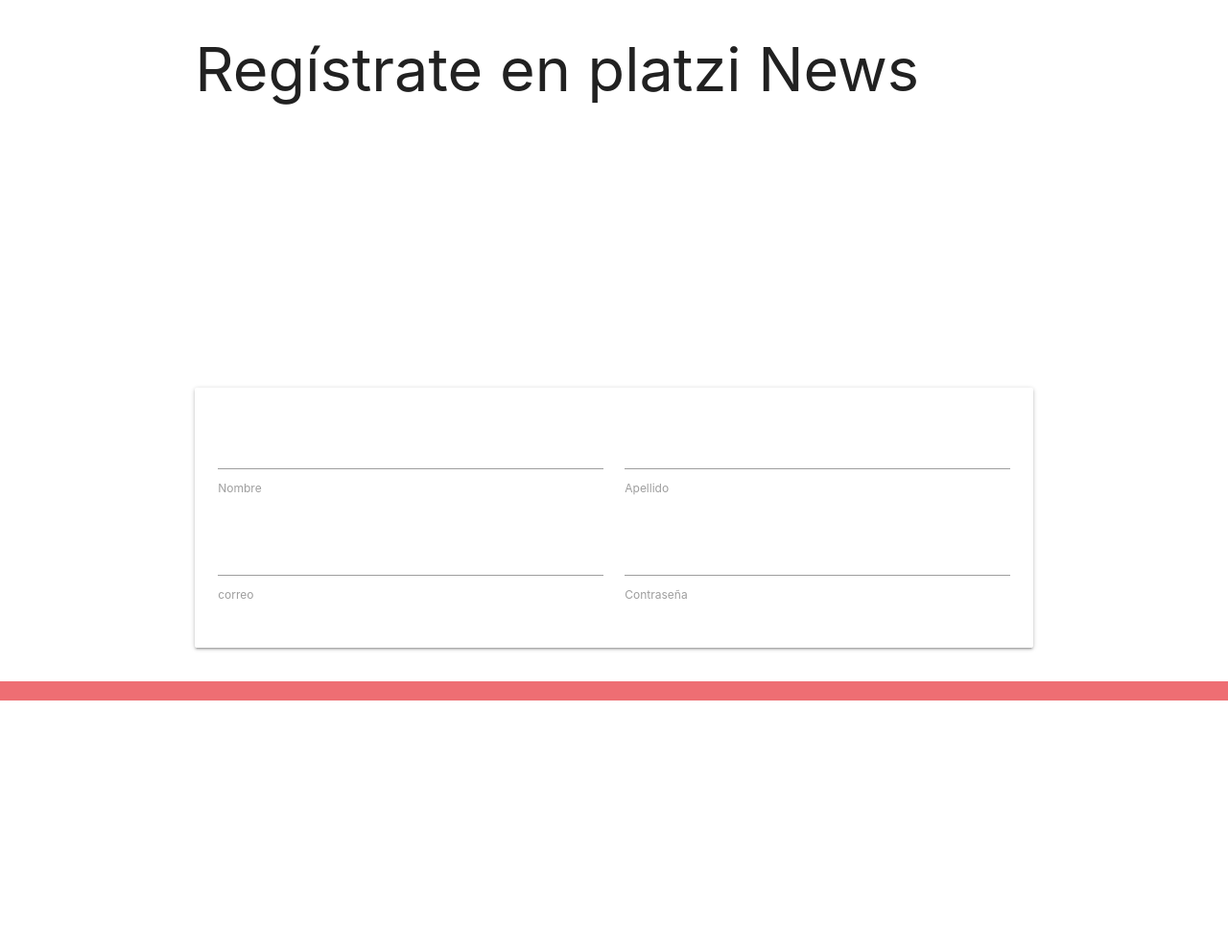
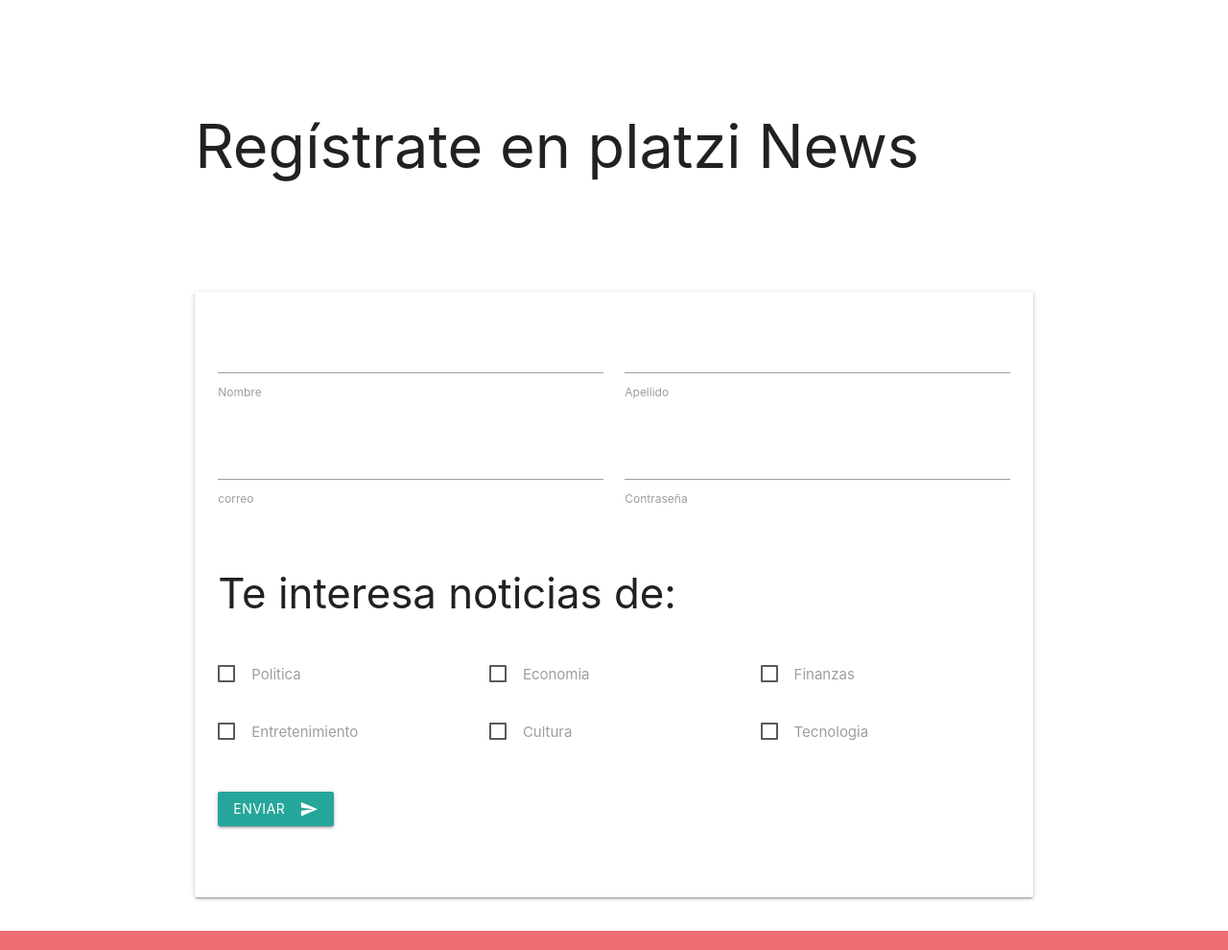
Before and after one commit to DiegoRojas93/Blog_firebase, a plain HTML site: page registro.html in a window 1280 px wide. Shown: the part 104-1094 px from the top of the page at 96% size. Before the commit the page ends 834 px from the top, so only its background shows below. Drawn offline with nearby package versions, Linux system fonts and the light colour scheme.

Commit message:
Desarrollo de checkboxes en el formulario

```diff
--- a/CSS/style.css
+++ b/CSS/style.css
@@ -75,3 +75,10 @@ header ul a{
 }
 
 /*registro.html*/
+.registro-header{
+  height: 400px;
+}
+
+.registro-titulo{
+  margin-top: 80px;
+}
--- a/registro.html
+++ b/registro.html
@@ -11,9 +11,9 @@
   <title>Mi Blog</title>
 </head>
 <body>
-  <header>
+  <header class="registro-header">
     <nav class="container">
-      <a href="#" class="brand-logo valing-wrapper">
+      <a href="index.html" class="brand-logo valing-wrapper">
         <img src="assets/img/Logo.jpg" alt="Logo del blog" class="responsive-img left z-depht-2">
       </a>
       <ul class="right valign-wrapper">
@@ -56,6 +56,47 @@
                 <label for="contraseña">Contraseña</label>
               </div>
             </div>
+            <div class="section">
+              <h3 class="center-aling"> Te interesa noticias de: </h3>
+            </div>
+            <div class="section">
+              <div class="row">
+                <label class="col s12 m4">
+                  <input type="checkbox">
+                  <span>Politica</span>
+                </label>
+                <label class="col s12 m4">
+                  <input type="checkbox">
+                  <span>Economia</span>
+                </label>
+                <label class="col s12 m4">
+                  <input type="checkbox">
+                  <span>Finanzas</span>
+                </label>
+              </div>
+            <div class="section">
+              <div class="row">
+                <label class="col s12 m4">
+                  <input type="checkbox">
+                  <span>Entretenimiento</span>
+                </label>
+                <label class="col s12 m4">
+                  <input type="checkbox">
+                  <span>Cultura</span>
+                </label>
+                <label class="col s12 m4">
+                  <input type="checkbox">
+                  <span>Tecnologia</span>
+                </label>
+              </div>
+            </div>
+            <div class="section">
+              <div class="row">
+                <div class="col s12">
+                  <button class="btn wave-effect waves-light center-aling">Enviar<i class="material-icons right">send</i></button>
+                </div>
+              </div>
+            </div>
           </form>
         </div>
       </div>
```
Also changed, not shown: index.html (+1 -1 lines), post.html (+1 -1 lines).
